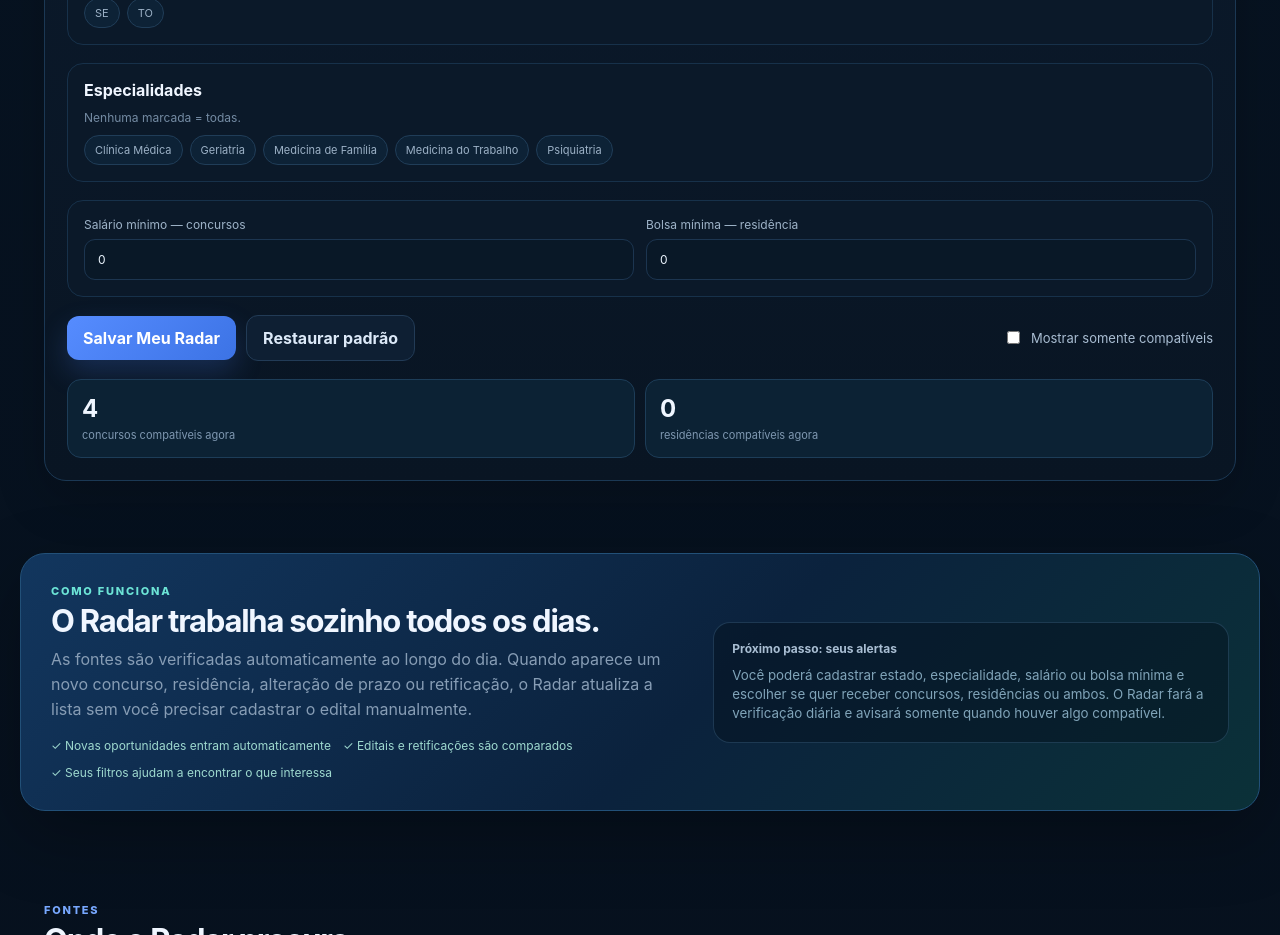
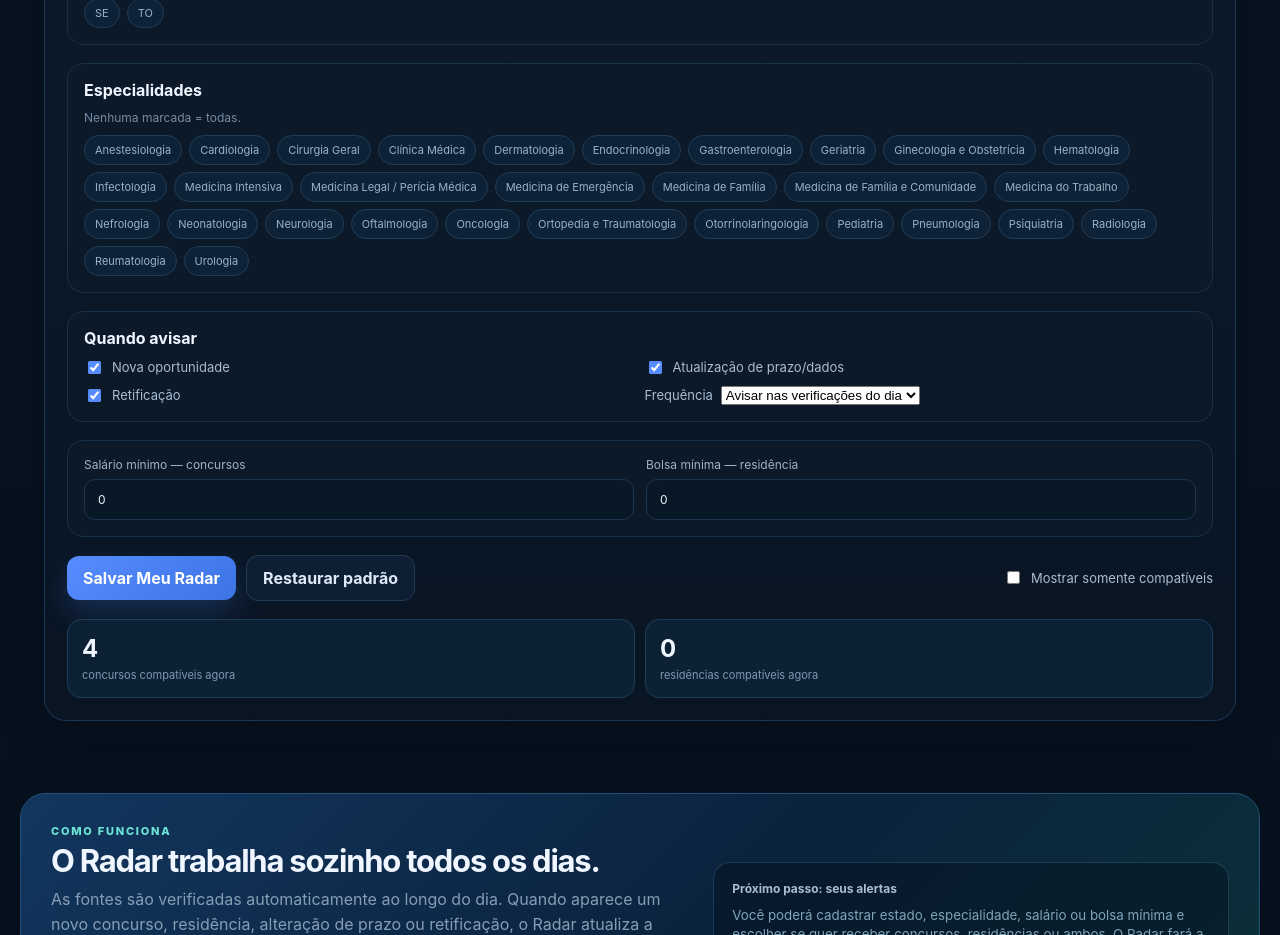
Before and after one commit to eradinho-max/radar-medico, a Next.js app: page / in a window 1280 px wide. Shown: the part 2240-3175 px from the top of the page. Built offline with nearby package versions, Linux system fonts and the light colour scheme; no server answers.

Commit message:
feat(meu-radar): add canonical specialties and notification preferences

```diff
--- a/app/meu-radar-panel.tsx
+++ b/app/meu-radar-panel.tsx
@@ -4,6 +4,38 @@ import { useEffect, useMemo, useState } from "react";
 import { DEFAULT_MY_RADAR, type MyRadarProfile } from "@/lib/my-radar";
 
 const UFS = ["AC","AL","AP","AM","BA","CE","DF","ES","GO","MA","MT","MS","MG","PA","PB","PR","PE","PI","RJ","RN","RS","RO","RR","SC","SP","SE","TO"];
+
+const BASE_SPECIALTIES = [
+  "Anestesiologia",
+  "Cardiologia",
+  "Cirurgia Geral",
+  "Clínica Médica",
+  "Dermatologia",
+  "Endocrinologia",
+  "Gastroenterologia",
+  "Geriatria",
+  "Ginecologia e Obstetrícia",
+  "Hematologia",
+  "Infectologia",
+  "Medicina de Emergência",
+  "Medicina de Família e Comunidade",
+  "Medicina do Trabalho",
+  "Medicina Intensiva",
+  "Medicina Legal / Perícia Médica",
+  "Nefrologia",
+  "Neonatologia",
+  "Neurologia",
+  "Oftalmologia",
+  "Oncologia",
+  "Ortopedia e Traumatologia",
+  "Otorrinolaringologia",
+  "Pediatria",
+  "Pneumologia",
+  "Psiquiatria",
+  "Radiologia",
+  "Reumatologia",
+  "Urologia",
+];
 
 type Props = {
   specialties: string[];
@@ -29,7 +61,7 @@ export default function MyRadarPanel({
   useEffect(() => setDraft(profile), [profile]);
 
   const sortedSpecialties = useMemo(
-    () => Array.from(new Set(specialties.filter(Boolean))).sort(),
+    () => Array.from(new Set([...BASE_SPECIALTIES, ...specialties.filter(Boolean)])).sort(),
     [specialties],
   );
 
@@ -95,6 +127,21 @@ export default function MyRadarPanel({
           </div>
         </div>
 
+        <div className="myRadarBlock">
+          <h3>Quando avisar</h3>
+          <div className="checkGrid compact">
+            <label><input type="checkbox" checked={draft.notify_new} onChange={(e) => setDraft({ ...draft, notify_new: e.target.checked })}/> Nova oportunidade</label>
+            <label><input type="checkbox" checked={draft.notify_updates} onChange={(e) => setDraft({ ...draft, notify_updates: e.target.checked })}/> Atualização de prazo/dados</label>
+            <label><input type="checkbox" checked={draft.notify_revisions} onChange={(e) => setDraft({ ...draft, notify_revisions: e.target.checked })}/> Retificação</label>
+            <label className="digestSelect">Frequência
+              <select value={draft.digest} onChange={(e) => setDraft({ ...draft, digest: e.target.value as "immediate" | "daily" })}>
+                <option value="immediate">Avisar nas verificações do dia</option>
+                <option value="daily">Resumo diário</option>
+              </select>
+            </label>
+          </div>
+        </div>
+
         <div className="myRadarBlock twoCols">
           <label>
             <span>Salário mínimo — concursos</span>
```
